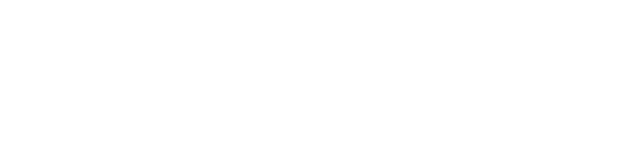
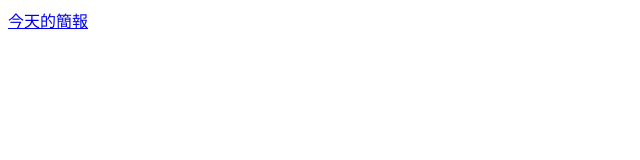
Before and after one commit to tobiichi3227/tnfsh-science-117, a plain HTML site: page index.html in a window 1280 px wide. Shown: the whole page, without its empty margins (0-640 px from the left). Drawn offline with Linux system fonts and the light colour scheme.

Commit message:
add link to presentation

```diff
--- a/index.html
+++ b/index.html
@@ -6,6 +6,6 @@
     <title></title>
 </head>
 <body>
-
+    <a href="https://hackmd.io/@tobiichi3227/git">今天的簡報</a>
 </body>
 </html>
```
